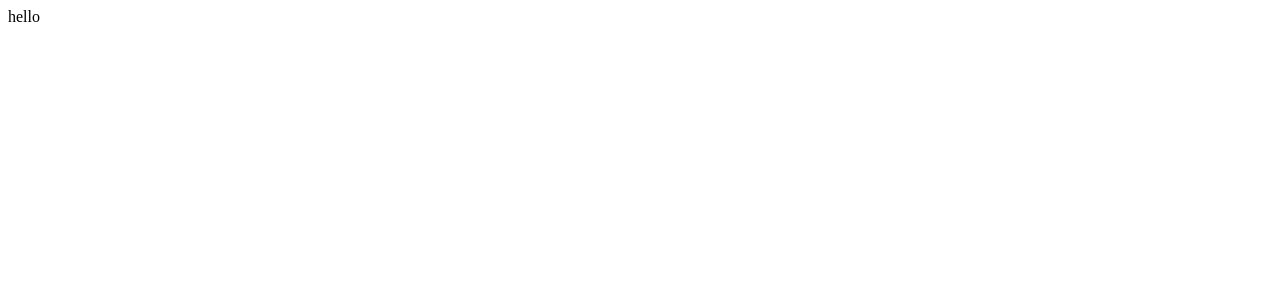
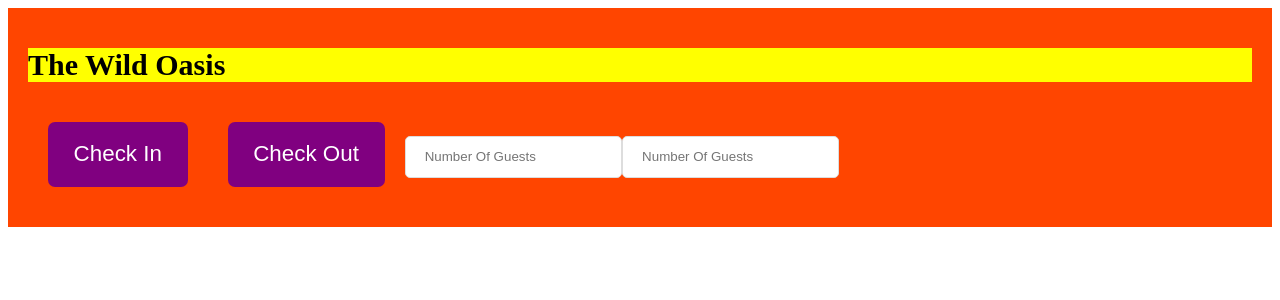
Before and after one commit to ShahadathAlam/The-Wild-Oasis, a React (Vite) app: page / in a window 1280 px wide. Shown: the top 300 px of the page. Built offline with nearby package versions, Linux system fonts and the light colour scheme.

Commit message:
Introduction to Styled Components

```diff
--- a/src/App.jsx
+++ b/src/App.jsx
@@ -1,5 +1,44 @@
+import styled from "styled-components";
+
+const H1 = styled.h1`
+  font-size: 30px;
+  font-weight: 600;
+  background-color: yellow;
+`;
+
+const Button = styled.button`
+  font-size: 1.4rem;
+  padding: 1.2rem 1.6rem;
+  font-weight: 500;
+  border: none;
+  border-radius: 7px;
+  background-color: purple;
+  color: white;
+  cursor: pointer;
+  margin: 20px;
+`;
+
+const Input = styled.input`
+  border: 1px solid #ddd;
+  border-radius: 5px;
+  padding: 0.8rem 1.2rem;
+`;
+
+const StyledApp = styled.main`
+  background-color: orangered;
+  padding: 20px;
+`;
 function App() {
-  return <div>hello</div>;
+  return (
+    <StyledApp>
+      <H1>The Wild Oasis</H1>
+      <Button onClick={() => alert("check in")}>Check In </Button>
+      <Button onClick={() => alert("check out")}>Check Out </Button>
+
+      <Input type="number" placeholder="Number Of Guests" />
+      <Input type="number" placeholder="Number Of Guests" />
+    </StyledApp>
+  );
 }
 
 export default App;
```
